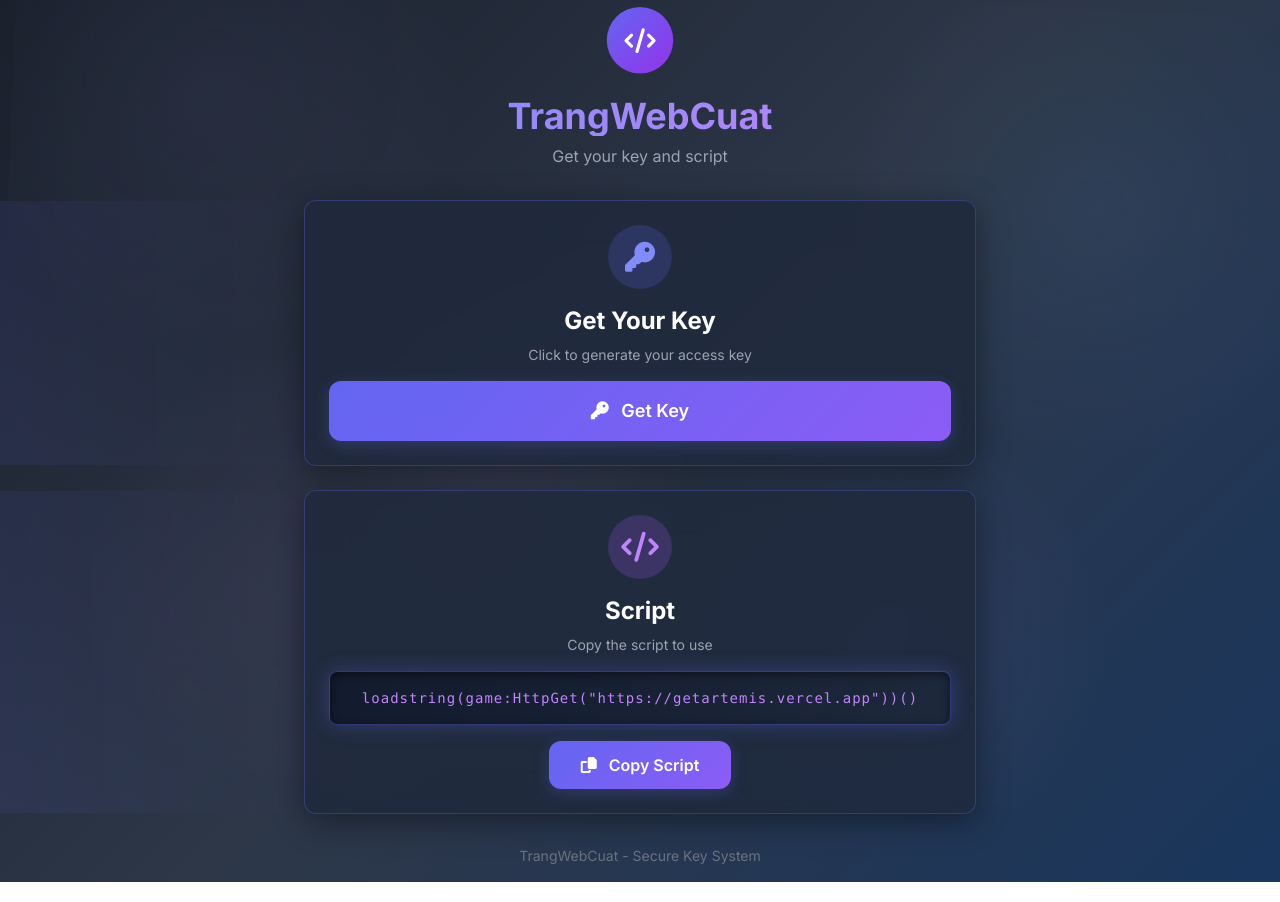
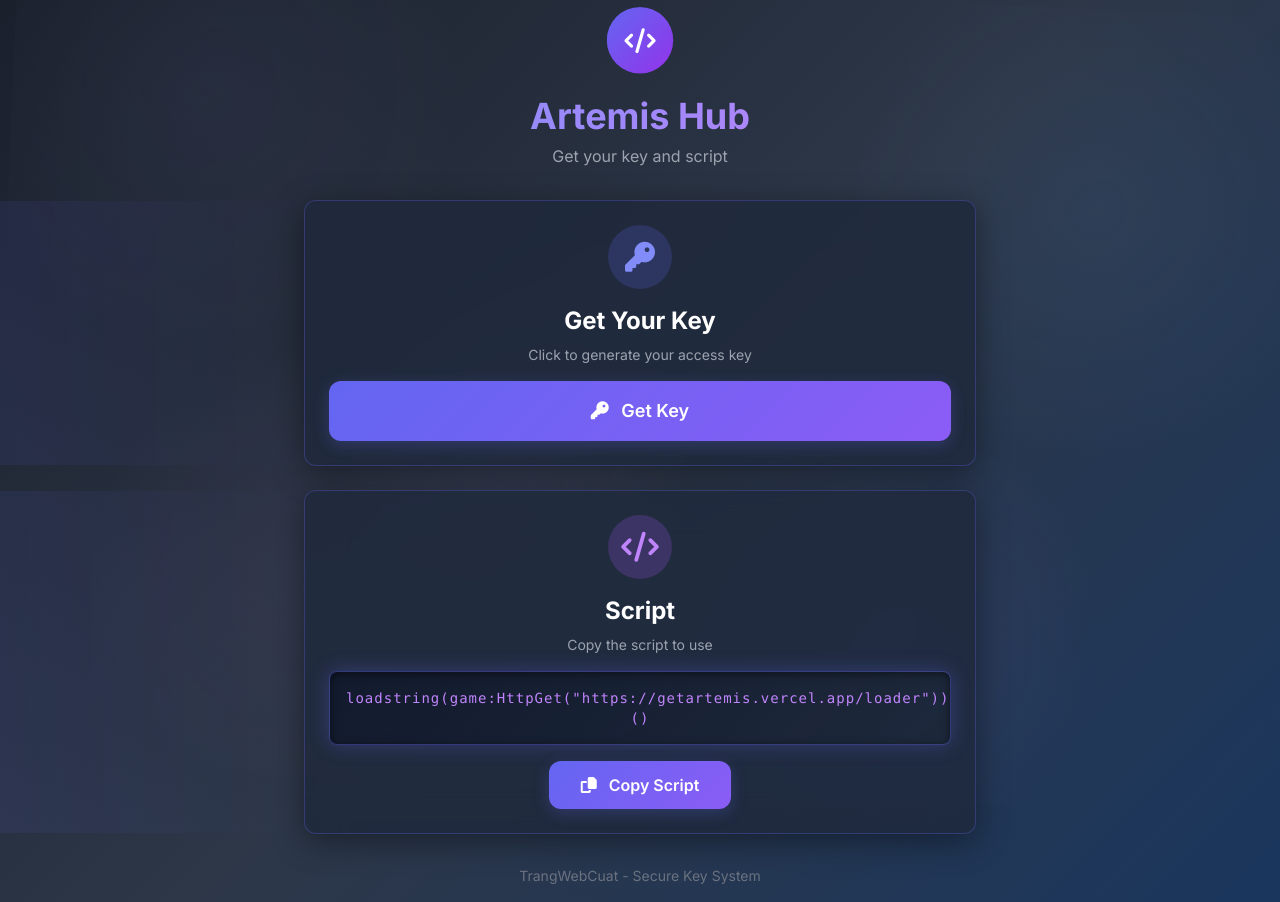
Before and after one commit to SEAFH/artemis-, a plain HTML site: page index.html in a window 1280 px wide. Drawn offline with nearby package versions, Linux system fonts and the light colour scheme.

Commit message:
Update index.html

```diff
--- a/index.html
+++ b/index.html
@@ -135,7 +135,7 @@
                     <i class="fas fa-code text-2xl"></i>
                 </div>
                 <h1 class="text-4xl font-bold mb-2 bg-gradient-to-r from-indigo-400 to-purple-400 bg-clip-text text-transparent">
-                    TrangWebCuat
+                    Artemis Hub
                 </h1>
                 <p class="text-gray-400">Get your key and script</p>
             </div>
@@ -173,7 +173,7 @@
                     <p class="text-gray-400 text-sm">Copy the script to use</p>
                 </div>
                 <div class="code-display rounded-lg p-4 mb-4">
-                    <pre id="script-content" class="text-sm text-purple-400 whitespace-pre-wrap">loadstring(game:HttpGet("https://getartemis.vercel.app"))()</pre>
+                    <pre id="script-content" class="text-sm text-purple-400 whitespace-pre-wrap">loadstring(game:HttpGet("https://getartemis.vercel.app/loader"))()</pre>
                 </div>
                 <button onclick="copyScript()" class="btn-primary px-8 py-3 rounded-xl font-semibold">
                     <i class="fas fa-copy mr-2"></i> Copy Script
@@ -193,7 +193,7 @@
 
         // Generate key - redirect to getkey web
         function generateKey() {
-            window.location.href = 'checkpoint1.html';
+            window.location.href = 'checkpoint';
         }
 
         // Generate random key
```
